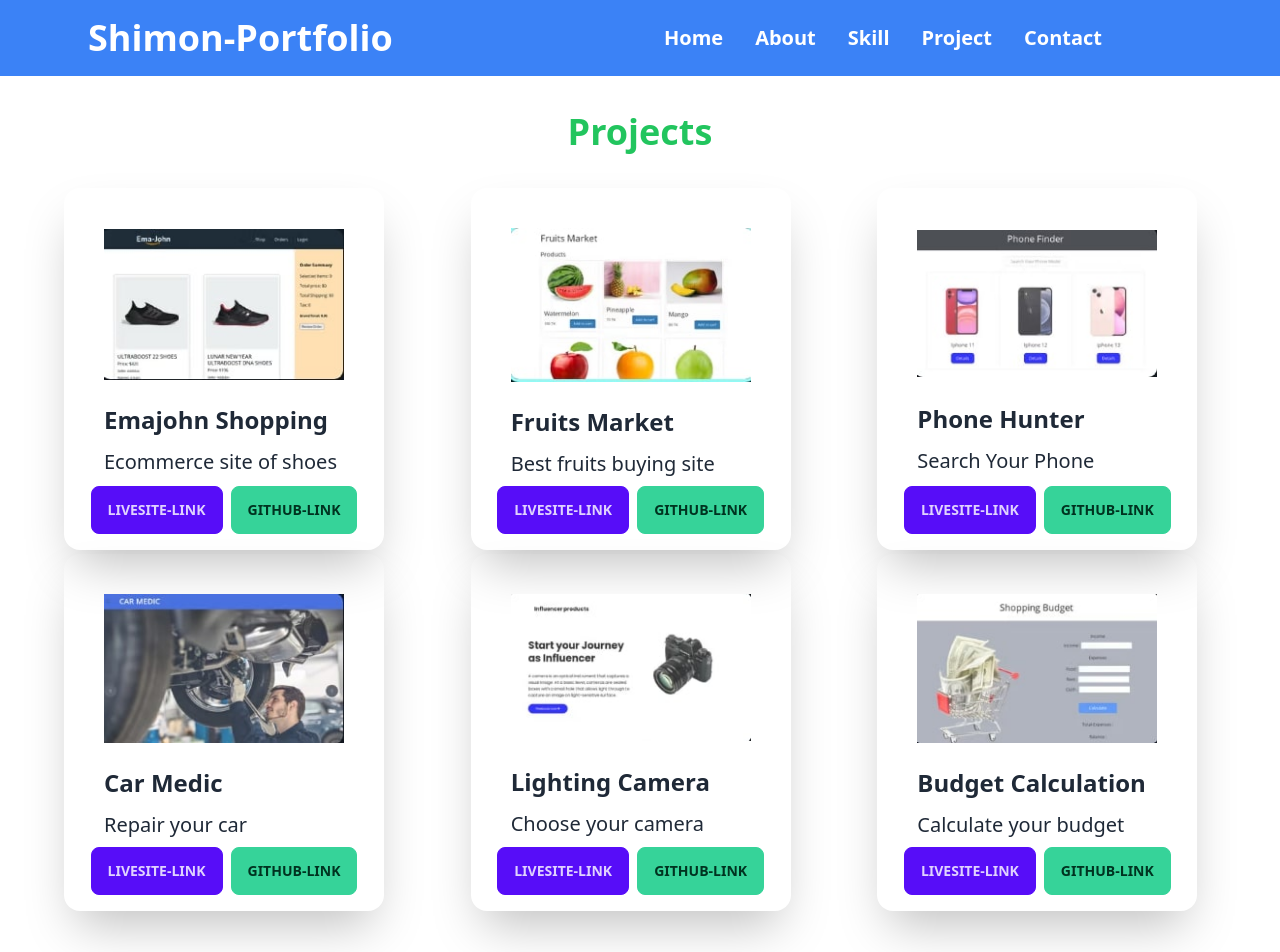
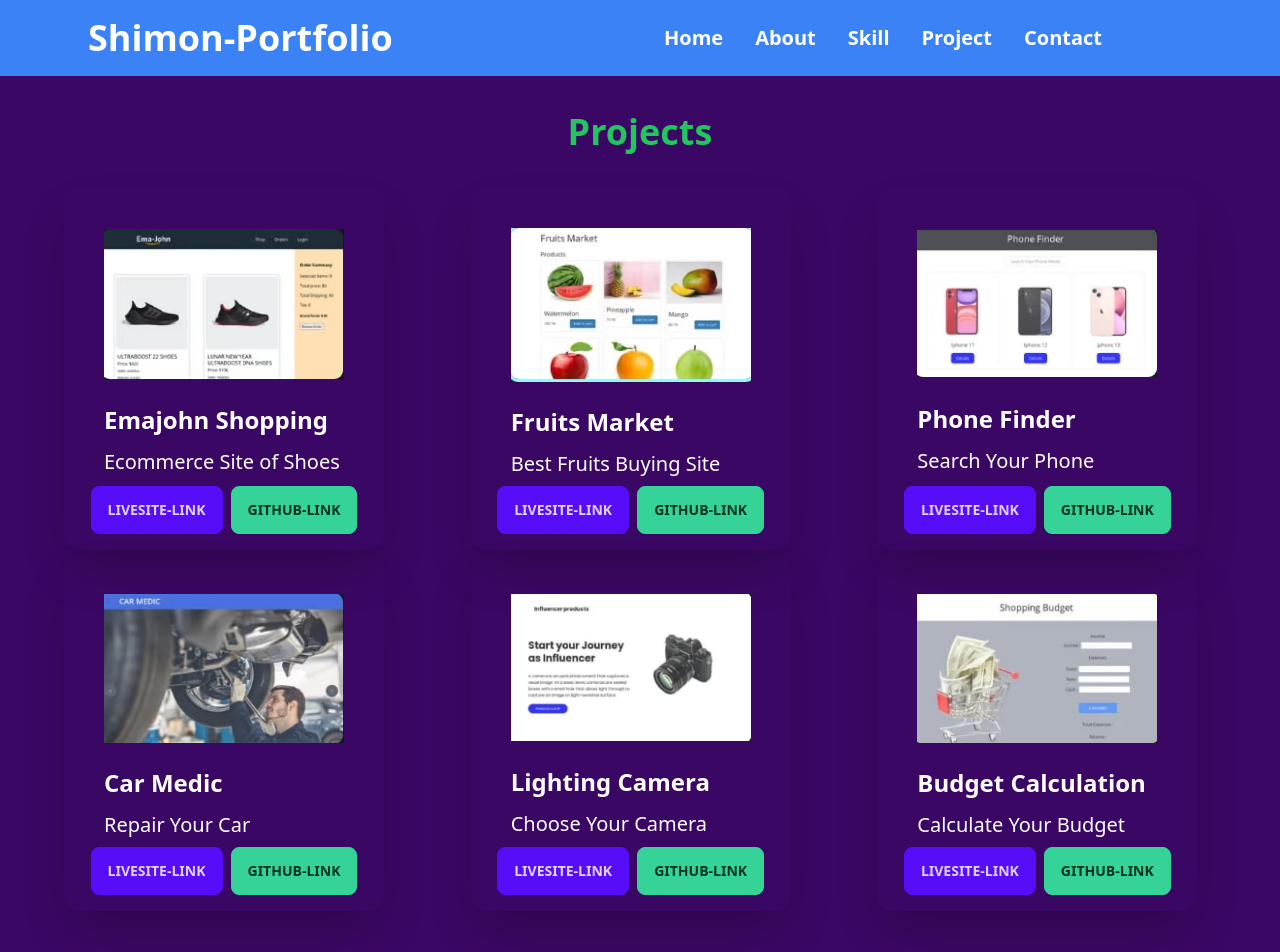
Before and after one commit to shimonmondol/My-Portfolio, a React (Vite) app: page /project in a window 1280 px wide. Shown: the top 952 px of the page. Built offline with nearby package versions, Linux system fonts and the light colour scheme.

Commit message:
fouth commit

```diff
--- a/src/Component/About.jsx
+++ b/src/Component/About.jsx
@@ -2,7 +2,7 @@ import img2 from '../Images/img2.png';
 import Header from './Header';
 const About = () => {
     return (
-        <div>
+        <div className="bg-blue-950">
             <Header></Header>
             <div>
                 <div className="hero min-h-screen">
--- a/src/Component/Contact.jsx
+++ b/src/Component/Contact.jsx
@@ -1,11 +1,11 @@
 import Header from './Header';
 const Contact = () => {
     return (
-        <div>
+        <div className="bg-purple-950">
             <Header></Header>
             <h1 className='text-center text-4xl font-semibold pb-9 pt-6 text-red-500'>Contact</h1>
             <div className="hero min-h-screen pb-36">
-                <div className="card flex-shrink-0 w-full max-w-sm shadow-2xl bg-base-100">
+                <div className="card flex-shrink-0 w-full max-w-sm shadow-2xl bg-base-500">
                     <div className="card-body">
                         <div className="form-control">
                             <div className="mb-5">
--- a/src/Component/Project.jsx
+++ b/src/Component/Project.jsx
@@ -8,42 +8,42 @@ import Budget from '../Images/Budget.jpg';
 
 const Projects = () => {
   return (
-        <div>
+        <div className="bg-purple-950">
             <Header></Header>
             <h1 className='text-center text-4xl font-semibold pb-9 pt-9 text-green-500'>Projects</h1>
             <div className="grid gap-1 grid-cols-1 md:grid-cols-2 lg:grid-cols-3 pl-16 pb-16">
-                <div className="card card-compact justify-end grid gap-2 w-80 shadow-2xl">
+                <div className="card card-compact text-white justify-end grid gap-2 w-80 shadow-2xl">
                     <figure className="px-10 pt-10">
                         <img src={Emajohn} alt=''/>
                     </figure>
                     <div className="card-body">
                         <h2 className="card-title pl-6 text-2xl">Emajohn Shopping</h2>
-                        <p className="pl-6 text-xl">Ecommerce site of shoes</p>
+                        <p className="pl-6 text-xl">Ecommerce Site of Shoes</p>
                         <div className="card-actions justify-center">
                             <a className="btn btn-primary" href="https://magenta-melba-f01437.netlify.app/">LiveSite-Link</a>
                             <a className="btn btn-success" href="https://github.com/shimonmondol/Ema-John-Shopping">Github-Link</a>
                         </div>
                     </div>
                 </div>
-                <div className="card card-compact justify-end grid gap-2 w-80 shadow-2xl">
+                <div className="card card-compact text-white justify-end grid gap-2 w-80 shadow-2xl">
                     <figure className="px-10 pt-10">
                         <img src={Fruits} alt=''/>
                     </figure>
                     <div className="card-body">
                         <h2 className="card-title pl-6 text-2xl">Fruits Market</h2>
-                        <p className="pl-6 text-xl">Best fruits buying site</p>
+                        <p className="pl-6 text-xl">Best Fruits Buying Site</p>
                         <div className="card-actions justify-center">
                             <a className="btn btn-primary" href="https://clever-duckanoo-41cf72.netlify.app/">LiveSite-Link</a>
                             <a className="btn btn-success" href="https://github.com/shimonmondol/Fruits-Market">Github-Link</a>
                         </div>
                     </div>
                 </div>
-                <div className="card card-compact justify-end grid gap-2 w-80 shadow-2xl">
+                <div className="card card-compact text-white justify-end grid gap-2 w-80 shadow-2xl">
                     <figure className="px-10 pt-10">
                         <img src={Phone} alt=''/>
                     </figure>
                     <div className="card-body">
-                        <h2 className="card-title pl-6 text-2xl">Phone Hunter</h2>
+                        <h2 className="card-title pl-6 text-2xl">Phone Finder</h2>
                         <p className="pl-6 text-xl">Search Your Phone</p>
                         <div className="card-actions justify-center">
                             <a className="btn btn-primary" href="https://splendorous-stroopwafel-a5fd6b.netlify.app/">LiveSite-Link</a>
@@ -51,39 +51,39 @@ const Projects = () => {
                         </div>
                     </div>
                 </div>
-                <div className="card card-compact justify-end grid gap-2 w-80 shadow-2xl">
+                <div className="card card-compact text-white justify-end grid gap-2 w-80 shadow-2xl">
                     <figure className="px-10 pt-10">
                         <img src={Car} alt=''/>
                     </figure>
                     <div className="card-body">
                         <h2 className="card-title pl-6 text-2xl">Car Medic</h2>
-                        <p className="pl-6 text-xl">Repair your car</p>
+                        <p className="pl-6 text-xl">Repair Your Car</p>
                         <div className="card-actions justify-center">
                             <a className="btn btn-primary" href="https://sparkly-sunburst-30fa80.netlify.app/">LiveSite-Link</a>
                             <a className="btn btn-success" href="https://github.com/shimonmondol/Car-Medic">Github-Link</a>
                         </div>
                     </div>
                 </div>
-                <div className="card card-compact justify-end grid gap-2 w-80 shadow-2xl">
+                <div className="card card-compact text-white justify-end grid gap-2 w-80 shadow-2xl">
                     <figure className="px-10 pt-10">
                         <img src={Camera} alt=''/>
                     </figure>
                     <div className="card-body">
                         <h2 className="card-title pl-6 text-2xl">Lighting Camera</h2>
-                        <p className="pl-6 text-xl">Choose your camera</p>
+                        <p className="pl-6 text-xl">Choose Your Camera</p>
                         <div className="card-actions justify-center">
                             <a className="btn btn-primary" href="https://elated-williams-30a045.netlify.app/">LiveSite-Link</a>
                             <a className="btn btn-success" href="https://github.com/shimonmondol/-influence-gear">Github-Link</a>
                         </div>
                     </div>
                 </div>
-                <div className="card card-compact justify-end grid gap-2 w-80 shadow-2xl">
+                <div className="card card-compact text-white justify-end grid gap-2 w-80 shadow-2xl">
                     <figure className="px-10 pt-10">
                         <img src={Budget} alt=''/>
                     </figure>
                     <div className="card-body">
                         <h2 className="card-title pl-6 text-2xl">Budget Calculation</h2>
-                        <p className="pl-6 text-xl">Calculate your budget</p>
+                        <p className="pl-6 text-xl">Calculate Your Budget</p>
                         <div className="card-actions justify-center">
                             <a className="btn btn-primary" href="https://hungry-ride-520372.netlify.app/">LiveSite-Link</a>
                             <a className="btn btn-success" href="https://github.com/shimonmondol/money-master">Github-Link</a>
--- a/src/Component/Skill.jsx
+++ b/src/Component/Skill.jsx
@@ -4,29 +4,29 @@ const Skill = () => {
         <div>
             <Header></Header>
             <h1 className='text-center text-4xl font-semibold pb-9 pt-9 text-blue-500'>Skills & Key</h1>
-            <div className='grid gap-1 grid-cols-1 md:grid-cols-2
+            <div className='grid gap-1 grid-cols-1 grid-rows-1 md:grid-cols-2
                             lg:grid-cols-3 pl-16 pb-16'>
-                <div className="card card-compact grid gap-2 w-80 shadow-2xl">
-                    <h1 className='text-xl items-center text-center text-green-600'>Frontend</h1>
+                <div className="card card-compact grid gap-2 w-80 shadow-2xl bg-green-950">
+                    <h1 className='text-2xl items-center text-center text-green-600'>Frontend</h1>
                     <div>
-                        <div className="card-body flex-row items-center ">
+                        <div className="card-body flex-row items-center">
                             <button className="btn btn-outline btn-info">React Js</button>
                             <button className="btn btn-outline btn-warning">JavaScript</button>
                             <button className="btn btn-outline btn-error">HTML</button>
                         </div>
                         <div className="card-body flex-row items-center text-center">
-                            <button className="btn btn-outline btn-accent">CSS</button>
+                            <button className="btn btn-outline btn-success">CSS</button>
                             <button className="btn btn-outline btn-primary">Bootstrap</button>
-                            <button className="btn btn-outline btn-success">Tailwind</button>
+                            <button className="btn btn-outline">Tailwind</button>
                         </div>
                     </div>
                 </div>
-                <div className="card card-compact grid gap-2 w-80 shadow-2xl">
-                    <h1 className='text-xl items-center text-center text-red-600'>Backend</h1>
+                <div className="card card-compact grid gap-2 w-80 shadow-2xl bg-red-950">
+                    <h1 className='text-2xl items-center text-center text-red-600'>Backend</h1>
                     <div>
-                        <div className="card-body flex-row items-center ">
+                        <div className="card-body flex-row items-center">
                             <button className="btn btn-outline btn-primary">Node Js</button>
-                            <button className="btn btn-outline btn-accent">Express Js</button>
+                            <button className="btn btn-outline">Express Js</button>
                             <button className="btn btn-outline btn-error">MySQL</button>
                         </div>
                         <div className="card-body flex-row items-center text-center">
@@ -35,13 +35,13 @@ const Skill = () => {
                         </div>
                     </div>
                 </div>
-                <div className="card card-compact grid gap-2 w-80 shadow-2xl">
-                    <h1 className='text-xl items-center text-center text-yellow-600'>Other</h1>
+                <div className="card card-compact grid gap-2 w-80 shadow-2xl bg-indigo-950">
+                    <h1 className='text-2xl items-center text-center text-yellow-600'>Other</h1>
                     <div>
-                        <div className="card-body flex-row items-center ">
-                            <button className="btn btn-outline btn-primary">Git</button>
-                            <button className="btn btn-outline btn-accent">Github</button>
-                            <button className="btn btn-outline btn-success">Vs Code</button>
+                        <div className="card-body flex-row items-center">
+                            <button className="btn btn-outline btn-secondary">Git</button>
+                            <button className="btn btn-outline">Github</button>
+                            <button className="btn btn-outline btn-primary">Vs Code</button>
                         </div>
                         <div className="card-body flex-row items-center text-center">
                             <button className="btn btn-outline btn-warning">Netlify</button>
```
Also changed, not shown: src/Component/Home.jsx (indentation only).
